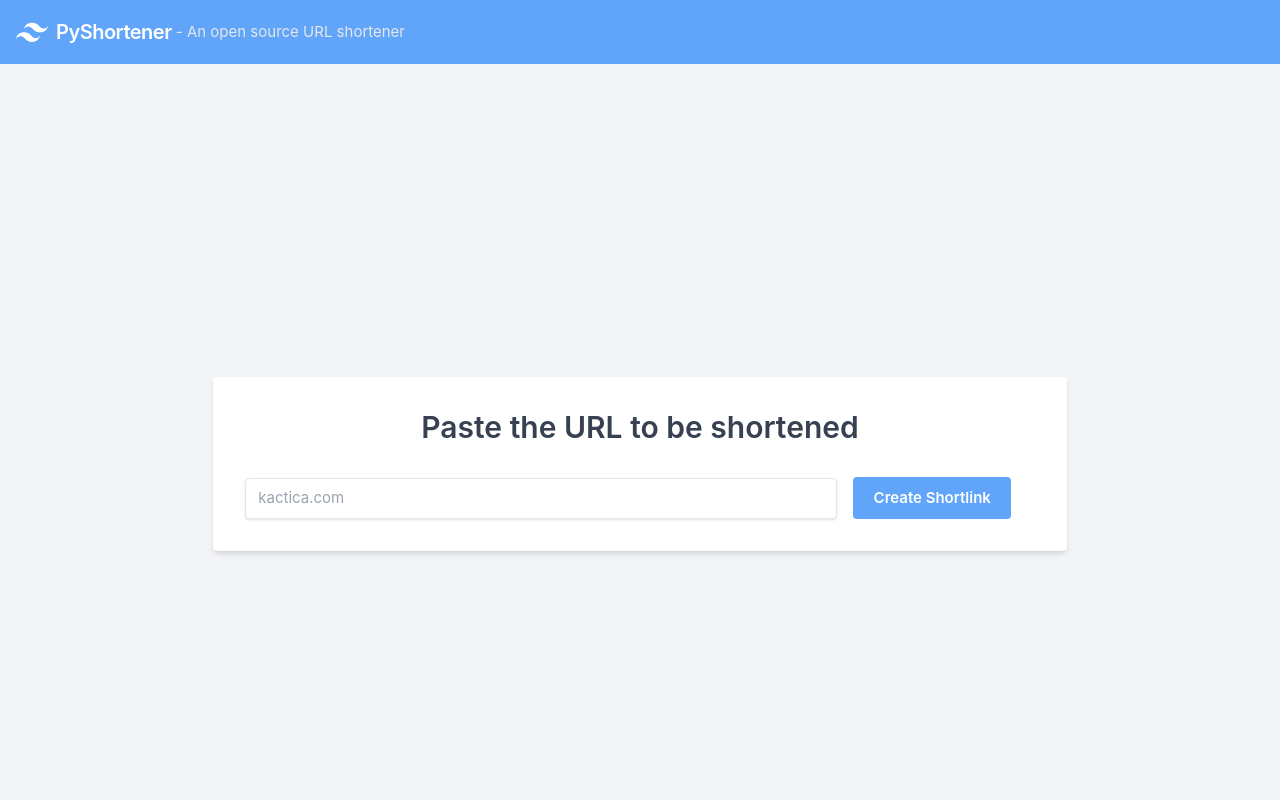
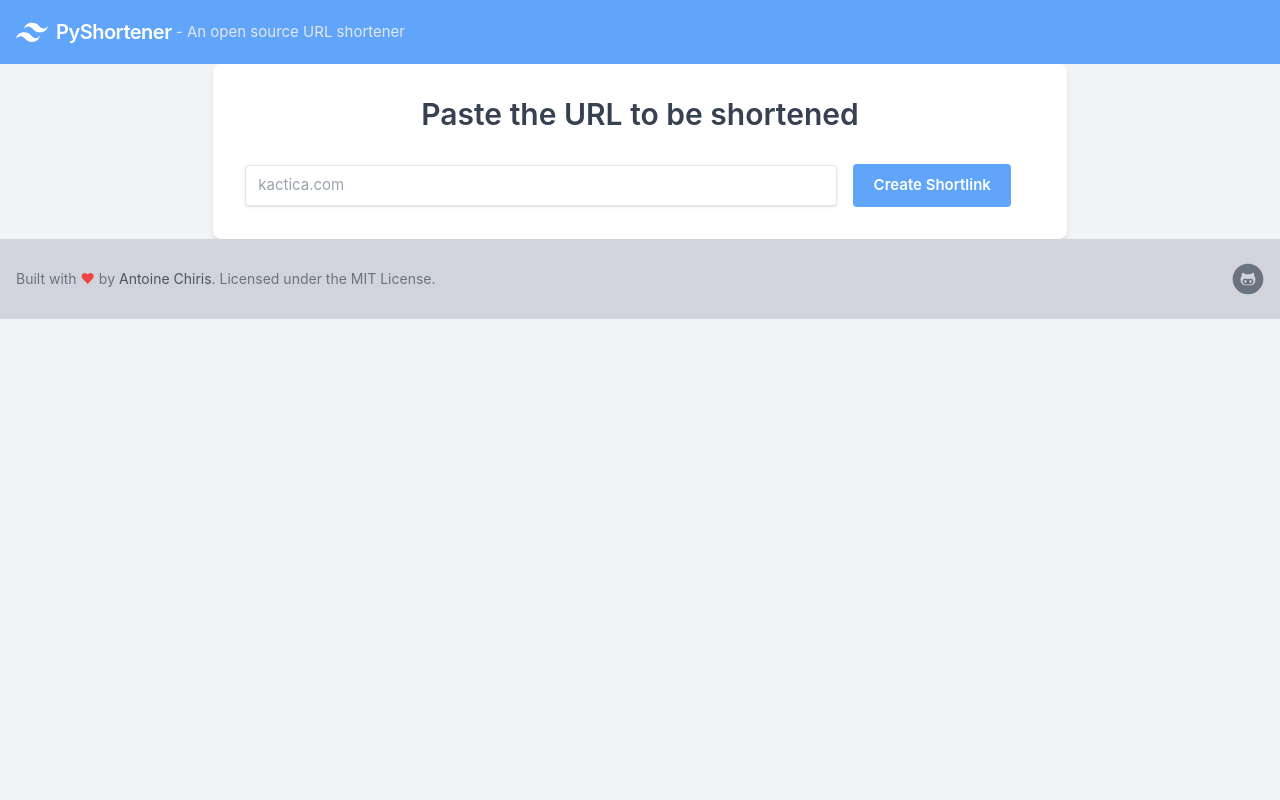
Before and after one commit to chichi13/pyshortener, a Vue app in the folder pyshortener-ui/: page / in a window 1280 px wide. Shown: the top 800 px of the page. Built offline with nearby package versions, Linux system fonts and the light colour scheme.

Commit message:
fix: vertical scrollbar not needed

```diff
--- a/pyshortener-ui/src/components/ComponentBody.vue
+++ b/pyshortener-ui/src/components/ComponentBody.vue
@@ -1,6 +1,6 @@
 <template>
-  <div class="flex h-screen items-center justify-center">
-    <form class="w-5/6 lg:w-2/3 bg-white shadow-md rounded px-8 py-8">
+  <div class="flex flex-grow items-center justify-center">
+    <form class="w-5/6 lg:w-2/3 bg-white shadow-md rounded-lg px-8 py-8">
       <span
         class="block text-center text-gray-700 text-3xl font-semibold mb-2 pb-6"
         >Paste the URL to be shortened</span
--- a/pyshortener-ui/src/components/ComponentFooter.vue
+++ b/pyshortener-ui/src/components/ComponentFooter.vue
@@ -1,14 +1,13 @@
 <template>
   <footer class="bg-gray-300 content-end">
-    <div
-      class="text-center py-6 px-4 container mx-auto text-gray-500 text-sm mt-12"
-    >
+    <div class="text-center py-6 px-4 container mx-auto text-gray-500 text-sm">
       <div class="md:flex justify-between items-center">
         <div class="mb-4 md:mb-0">
           Built with <span class="text-red-500">♥</span> by
           <a
             class="hover:underline text-gray-600"
             href="https://www.linkedin.com/in/antoine-chiris/"
+            target="_blank"
             >Antoine Chiris</a
           >. Licensed under the MIT License.
         </div>
```
